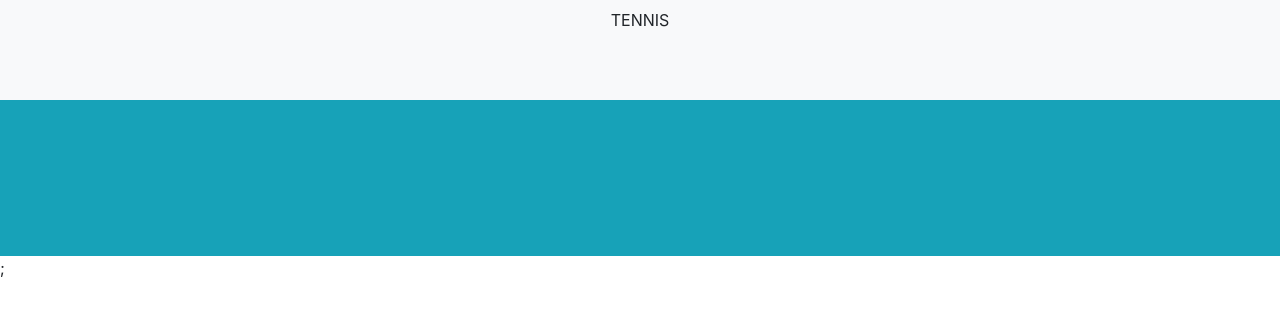
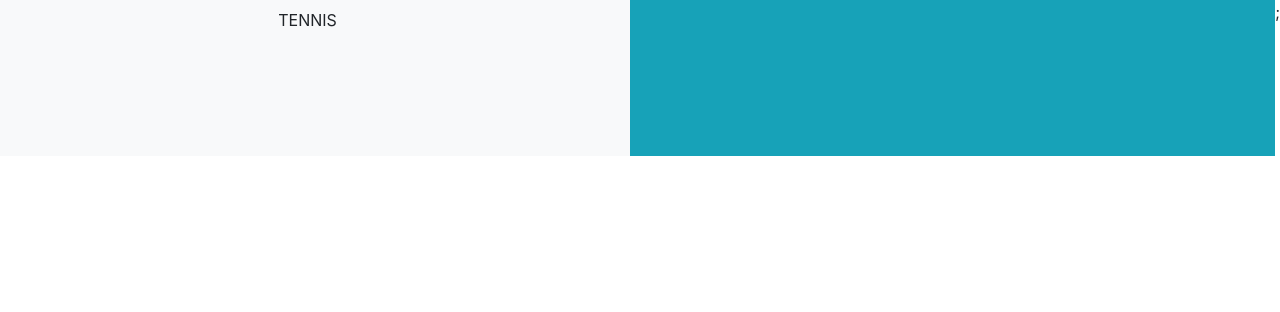
Before and after one commit to ZahidAliyev/Tennis-Jquery-Bootstrap, a website: page index.html in a window 1280 px wide. Drawn offline with nearby package versions, Linux system fonts and the light colour scheme.

Commit message:
try grid

```diff
--- a/index.html
+++ b/index.html
@@ -9,10 +9,16 @@
     <title>Document</title>
 </head>
 <body>
-    <ul class="nav justify-content-center bg-light h-15">
-        <li class="nav-link" href=#>TENNIS</li>
-    </ul>
-    <div class="bg-info h-85"><canvas></canvas></div>;
+    <div class="container-fluid vh-100">
+        <div class="row">
+            <ul class="col nav justify-content-center bg-light ">
+                <li class="nav-link" href=#>TENNIS</li>
+            </ul>
+            <div class=" col bg-info"><canvas></canvas></div>;
+        </div>
+
+    </div>
+
     <script src="https://cdn.jsdelivr.net/npm/@popperjs/core@2.5.4/dist/umd/popper.min.js" integrity="sha384-q2kxQ16AaE6UbzuKqyBE9/u/KzioAlnx2maXQHiDX9d4/zp8Ok3f+M7DPm+Ib6IU" crossorigin="anonymous"></script>
     <script src="https://cdn.jsdelivr.net/npm/bootstrap@5.0.0-beta1/dist/js/bootstrap.min.js" integrity="sha384-pQQkAEnwaBkjpqZ8RU1fF1AKtTcHJwFl3pblpTlHXybJjHpMYo79HY3hIi4NKxyj" crossorigin="anonymous"></script>
 </body>
--- a/main.scss
+++ b/main.scss
@@ -1,8 +1,8 @@
 @import "node_modules/bootstrap/scss/bootstrap";
 
 html {
-    height: 100vh;
+
 }
 ul {
-    height: 100px;
+
 }
```
Also changed, not shown: main.css, 1 other file.
